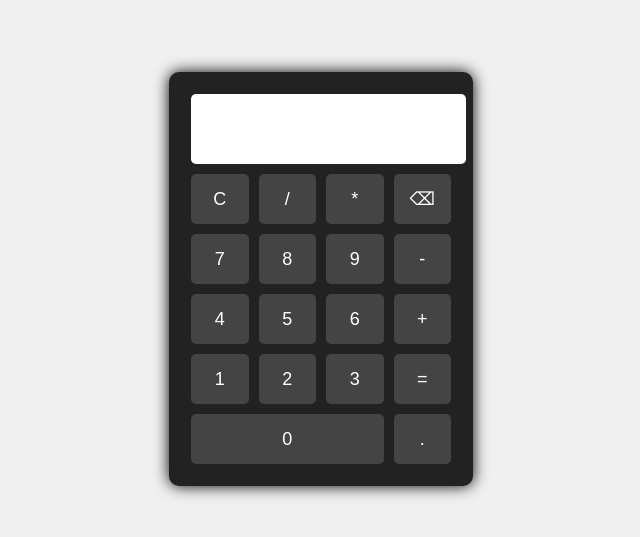
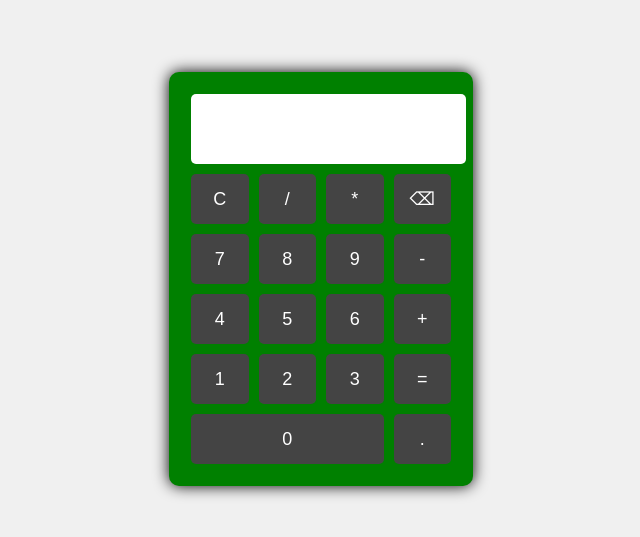
Before and after one commit to Yahfdhou/project_one, a plain HTML site: page index.html in a window 1280 px wide. Shown: the part 129-666 px from the top of the page, without its empty margins (319-959 px from the left). Drawn offline with Linux system fonts and the light colour scheme.

Commit message:
modifier background de calculatrice

```diff
--- a/style.css
+++ b/style.css
@@ -8,7 +8,7 @@ body {
 }
 
 .calculator {
-  background-color: #222;
+  background-color: green;
   padding: 22px;
   border-radius: 10px;
   width: 260px;
```
